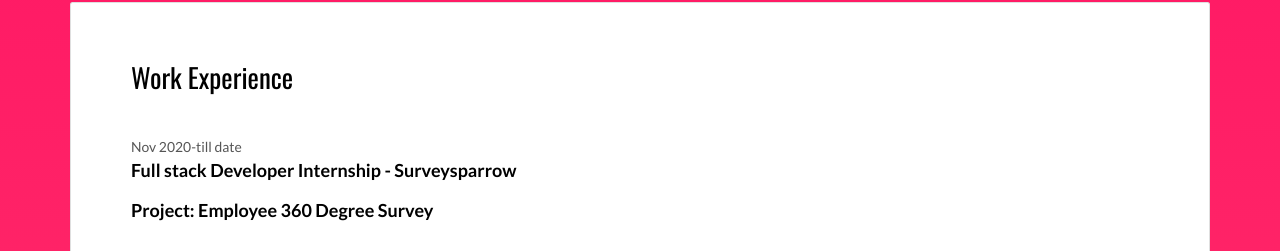
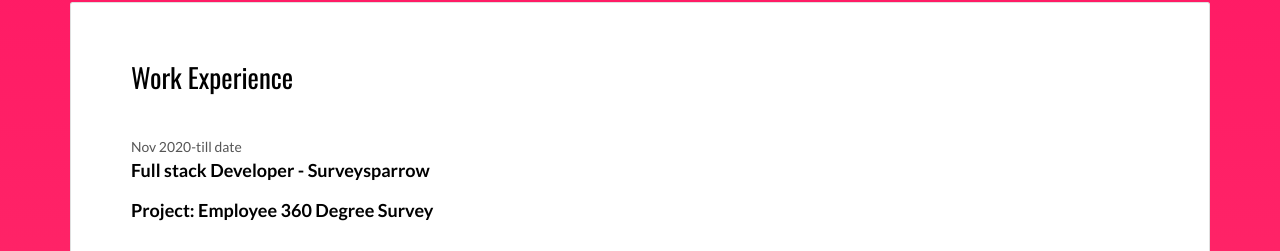
Before and after one commit to sanjaybabu-M/sanjaybabu, a plain HTML site: page index.html in a window 1280 px wide. Shown: the part 945-1196 px from the top of the page. Drawn offline with nearby package versions, Linux system fonts and the light colour scheme.

Commit message:
Update index.html

```diff
--- a/index.html
+++ b/index.html
@@ -87,7 +87,7 @@
             <h2>Work Experience</h2>
             <div class="work-experience">
               <small class="date">Nov 2020-till date</small>
-              <h3 class="h5 date-title">Full stack Developer Internship - <a href="https://shopup.com.bd/" title="Create professionnal website">Surveysparrow</a></h3>
+              <h3 class="h5 date-title">Full stack Developer - <a href="https://shopup.com.bd/" title="Create professionnal website">Surveysparrow</a></h3>
               <h4 class="h5 date-title">Project: Employee 360 Degree Survey</h2>
             </div>
              <div class="work-experience">
```
